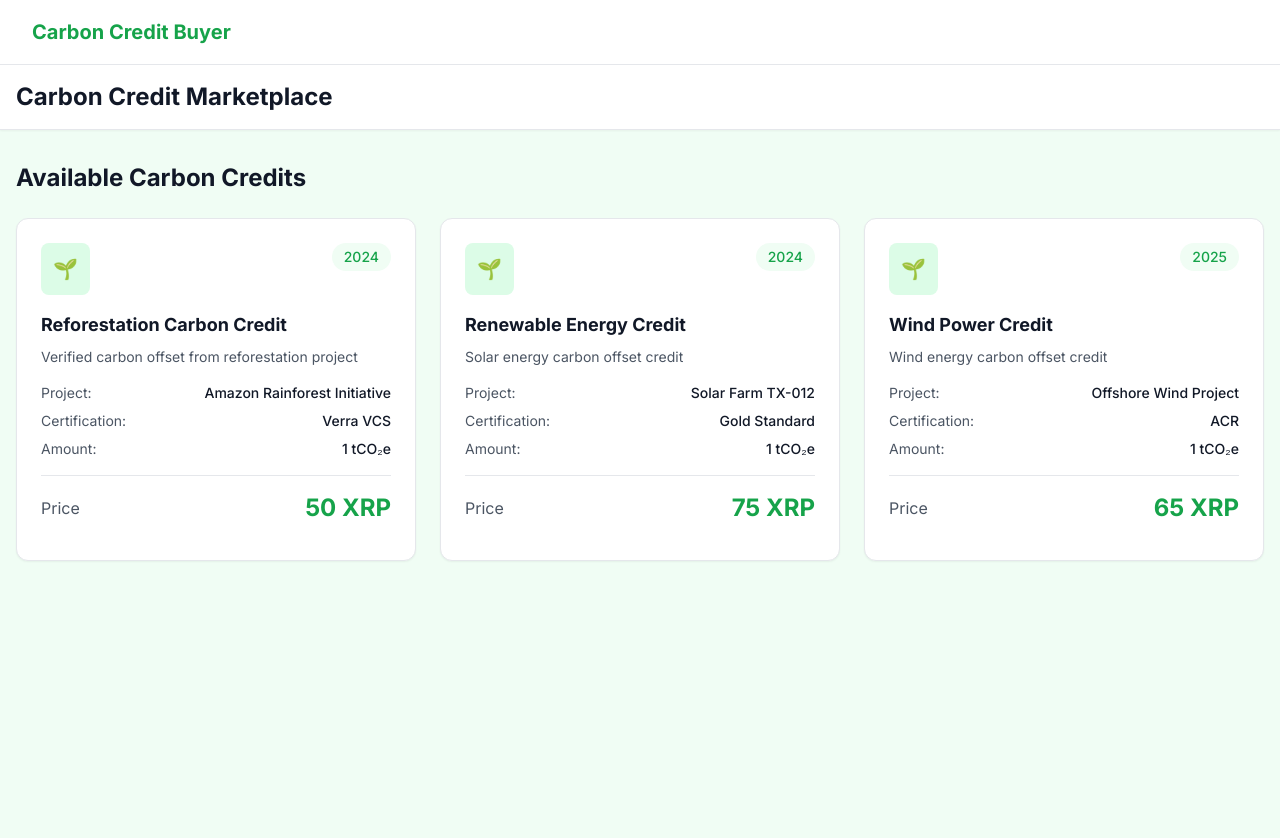
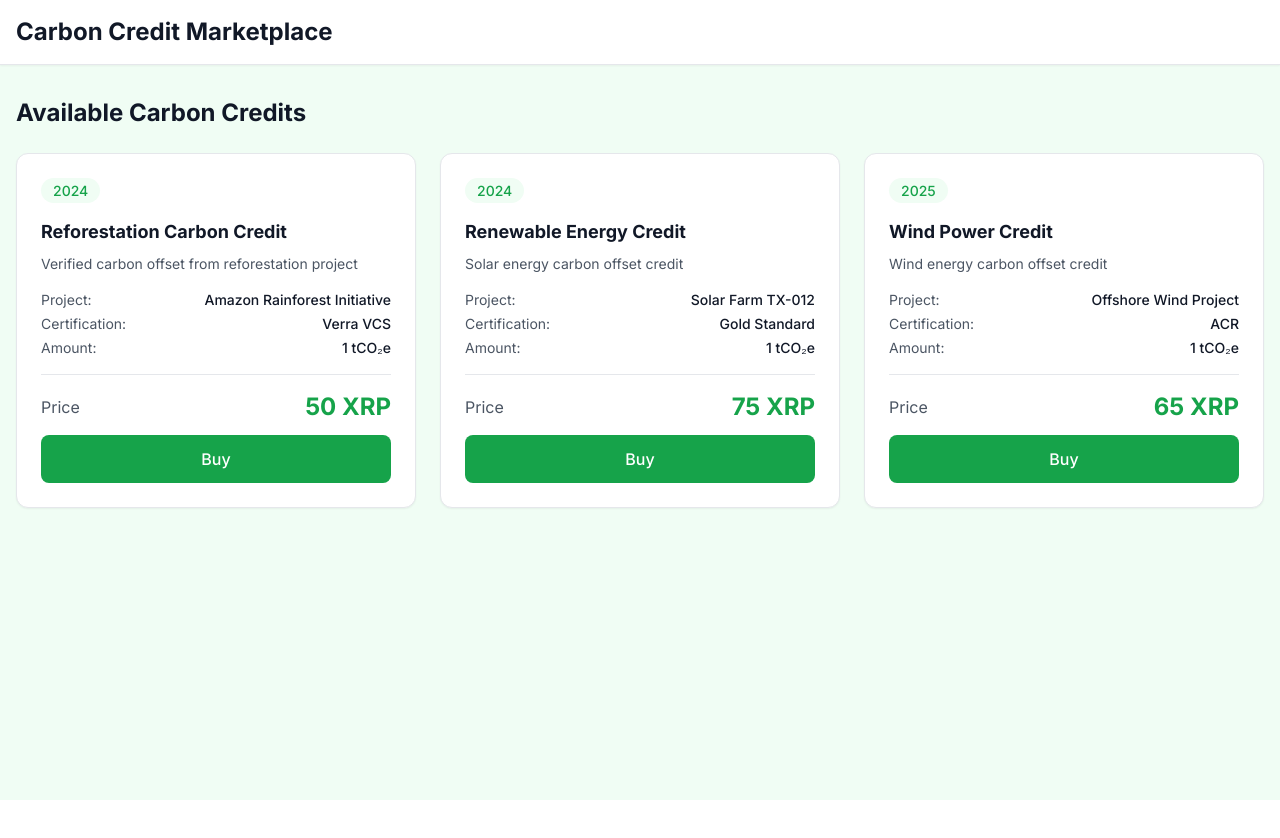
Before and after one commit to bachng0111/nusfintechsummit2026-multicultural, a Next.js app: page /marketplace in a window 1280 px wide. Shown: the top 838 px of the page. After the commit the page ends 800 px from the top, so only its background shows below. Built offline with nearby package versions, Linux system fonts and the light colour scheme.

Commit message:
add buy button to TokenCard.tsx

```diff
--- a/src/app/layout.tsx
+++ b/src/app/layout.tsx
@@ -1,37 +1,27 @@
-import type { Metadata } from 'next';
-import { Inter } from 'next/font/google';
-import './globals.css';
+import type { Metadata } from 'next'
+import { Inter } from 'next/font/google'
+import './globals.css'
+import { XRPLProvider } from '@/components/XRPLProvider'
 
-const inter = Inter({ subsets: ['latin'] });
+const inter = Inter({ subsets: ['latin'] })
 
 export const metadata: Metadata = {
-  title: 'Carbon Credit Buyer - XRPL',
-  description: 'Buy and retire tokenized carbon credits',
-};
-
-interface RootLayoutProps {
-  children: React.ReactNode;
+  title: 'CarbonLedger - Issuer Portal',
+  description: 'Tokenize Real World Carbon Assets on XRPL',
 }
 
-export default function RootLayout({ children }: RootLayoutProps) {
+export default function RootLayout({
+  children,
+}: {
+  children: React.ReactNode
+}) {
   return (
     <html lang="en">
       <body className={inter.className}>
-        <nav className="bg-white shadow-sm border-b">
-          <div className="max-w-7xl mx-auto px-4 sm:px-6 lg:px-8">
-            <div className="flex justify-between h-16 items-center">
-              <div className="flex items-center space-x-8">
-                <span className="text-xl font-bold text-green-600">
-                  Carbon Credit Buyer
-                </span>
-              </div>
-            </div>
-          </div>
-        </nav>
-        <main className="min-h-screen bg-gray-50">
+        <XRPLProvider>
           {children}
-        </main>
+        </XRPLProvider>
       </body>
     </html>
-  );
+  )
 }
--- a/src/app/marketplace/page.tsx
+++ b/src/app/marketplace/page.tsx
@@ -8,14 +8,13 @@ export default function MarketplacePage() {
   const { isConnected } = useWallet();
   const [tokens, setTokens] = useState<any[]>([]);
 
-  // Mock marketplace tokens
   useEffect(() => {
     setTokens([
       {
         id: 'CC001',
         name: 'Reforestation Carbon Credit',
         price: '50',
-        amount: '1',
+        amount: 1,
         description: 'Verified carbon offset from reforestation project',
         project: 'Amazon Rainforest Initiative',
         vintage: '2024',
@@ -25,7 +24,7 @@ export default function MarketplacePage() {
         id: 'CC002',
         name: 'Renewable Energy Credit',
         price: '75',
-        amount: '1',
+        amount: 1,
         description: 'Solar energy carbon offset credit',
         project: 'Solar Farm TX-012',
         vintage: '2024',
@@ -35,7 +34,7 @@ export default function MarketplacePage() {
         id: 'CC003',
         name: 'Wind Power Credit',
         price: '65',
-        amount: '1',
+        amount: 1,
         description: 'Wind energy carbon offset credit',
         project: 'Offshore Wind Project',
         vintage: '2025',
@@ -62,7 +61,18 @@ export default function MarketplacePage() {
         ) : (
           <div className="grid md:grid-cols-2 lg:grid-cols-3 gap-6">
             {tokens.map((token) => (
-              <TokenCard key={token.id} token={token} />
+              <TokenCard
+                key={token.id}
+                token={token}
+                onBuy={(token) => {
+                  if (!isConnected) {
+                    alert('Please connect your wallet first!');
+                    return;
+                  }
+                  console.log('Buying token:', token);
+                  // Next step: call XRPL transaction here
+                }}
+              />
             ))}
           </div>
         )}
--- a/src/components/marketplace/TokenCard.tsx
+++ b/src/components/marketplace/TokenCard.tsx
@@ -3,54 +3,35 @@
 
 import React from 'react';
 
-interface TokenCardProps {
-  token: any;
-  onPurchase?: (token: any) => void;
-  onBurn?: (token: any) => void;
-  showBurn?: boolean;
-  showRetired?: boolean;
+interface Token {
+  id: string;
+  name: string;
+  description?: string;
+  price?: string;
+  vintage?: string;
+  project?: string;
+  certification?: string;
+  amount?: number;
 }
 
-export default function TokenCard({
-  token,
-  onPurchase,
-  onBurn,
-  showBurn = false,
-  showRetired = false,
-}: TokenCardProps) {
+interface TokenCardProps {
+  token: Token;
+  onBuy?: (token: Token) => void; // callback when buy button is clicked
+}
+
+export default function TokenCard({ token, onBuy }: TokenCardProps) {
   return (
     <div className="bg-white rounded-xl shadow-sm border p-6 hover:shadow-md transition-shadow">
-      <div className="flex items-start justify-between mb-4">
-        <div
-          className={`p-3 rounded-lg ${
-            showRetired ? 'bg-green-600' : 'bg-green-100'
-          } text-center`}
-        >
-          <span className="text-xl">
-            {showRetired ? '🏆' : showBurn ? '🌿' : '🌱'}
-          </span>
-        </div>
-
-        {showRetired ? (
-          <span className="text-xs font-bold text-green-700 bg-green-100 px-3 py-1 rounded-full">
-            RETIRED
-          </span>
-        ) : showBurn ? (
-          <span className="text-xs font-medium text-blue-600 bg-blue-50 px-2 py-1 rounded">
-            Active
-          </span>
-        ) : (
-          <span className="text-sm font-medium text-green-600 bg-green-50 px-3 py-1 rounded-full">
-            {token.vintage}
-          </span>
-        )}
+      <div className="mb-4">
+        <span className="text-sm font-medium text-green-600 bg-green-50 px-3 py-1 rounded-full">
+          {token.vintage || 'N/A'}
+        </span>
       </div>
-
       <h3 className="text-lg font-bold text-gray-900 mb-2">{token.name}</h3>
       <p className="text-sm text-gray-600 mb-4">{token.description}</p>
 
       {token.project && (
-        <div className="space-y-2 mb-4 text-sm">
+        <div className="space-y-1 text-sm mb-4">
           <div className="flex justify-between">
             <span className="text-gray-600">Project:</span>
             <span className="font-medium text-gray-900">{token.project}</span>
@@ -76,20 +57,12 @@ export default function TokenCard({
             <span className="text-gray-600">Price</span>
             <span className="text-2xl font-bold text-green-600">{token.price} XRP</span>
           </div>
-          {onPurchase && (
+          {onBuy && (
             <button
-              onClick={() => onPurchase(token)}
+              onClick={() => onBuy(token)}
               className="w-full py-3 bg-green-600 text-white rounded-lg hover:bg-green-700 font-medium"
             >
-              Purchase Credit
-            </button>
-          )}
-          {showBurn && onBurn && (
-            <button
-              onClick={() => onBurn(token)}
-              className="w-full mt-2 py-3 bg-orange-600 text-white rounded-lg hover:bg-orange-700 font-medium"
-            >
-              🔥 Retire & Burn
+              Buy
             </button>
           )}
         </div>
```
